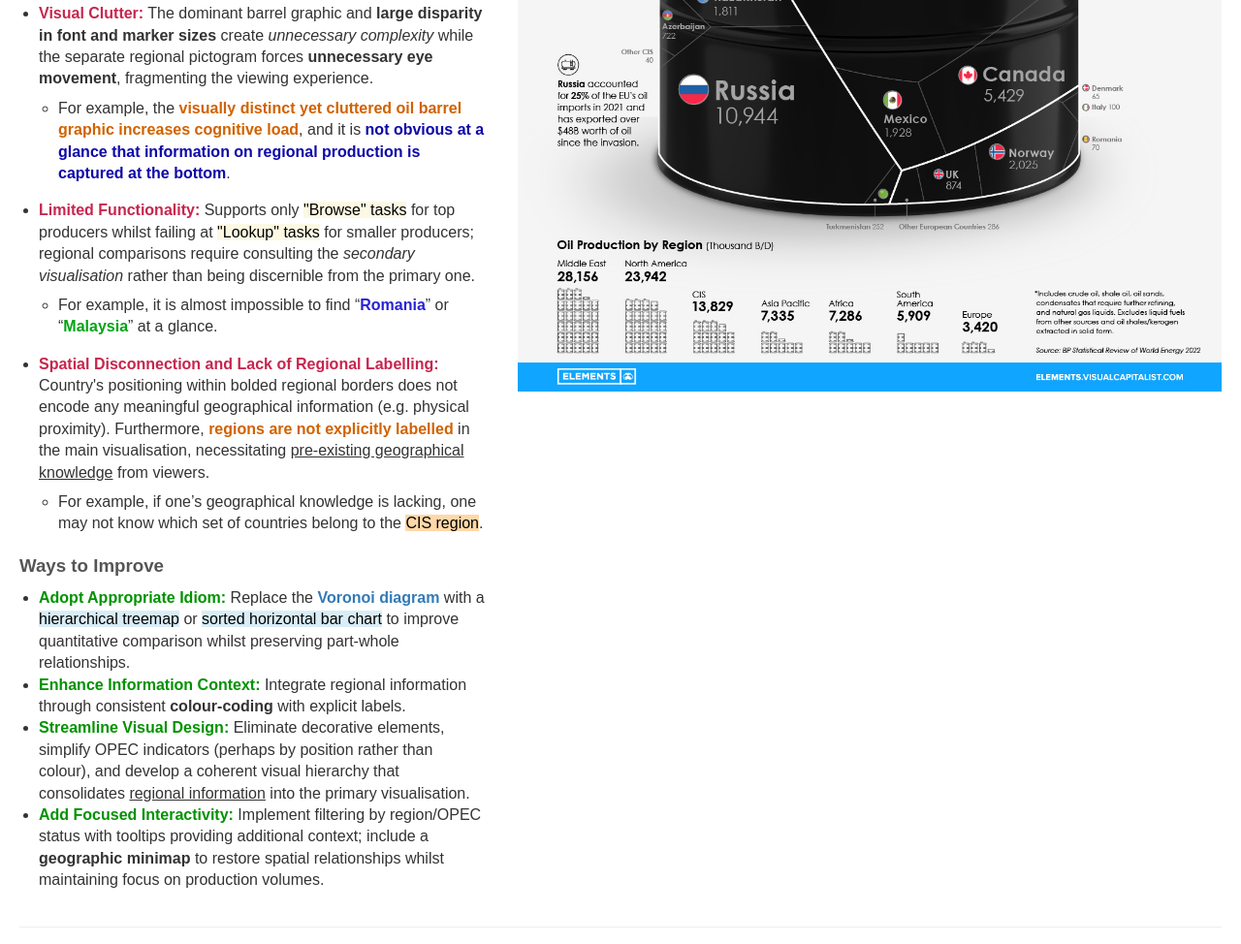
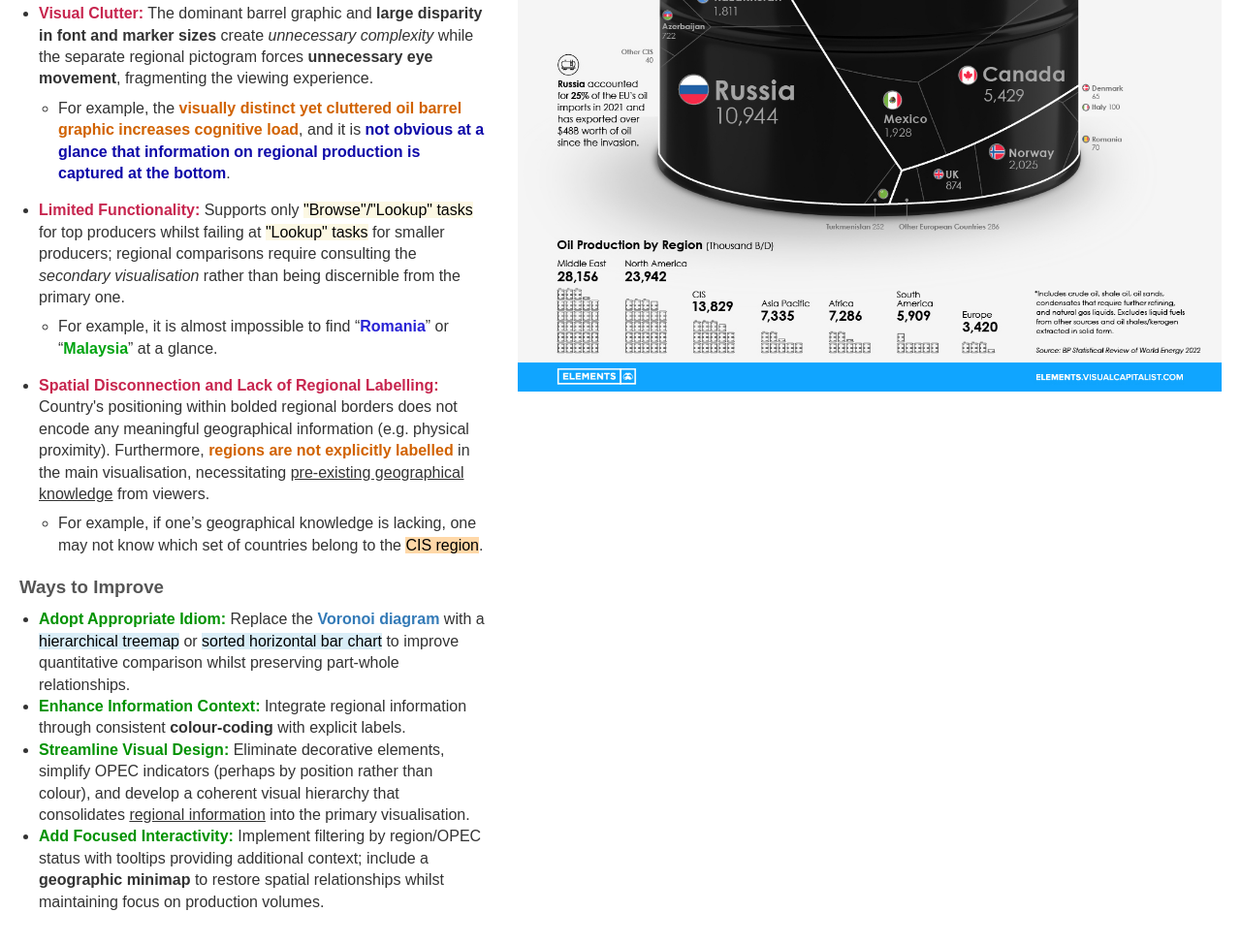
Before and after one commit to Inc0mple/IDV-assignment2, a plain HTML site: page index.html in a window 1280 px wide. Shown: the part 811-1785 px from the top of the page at 97% size. Drawn offline with nearby package versions, Linux system fonts and the light colour scheme.

Commit message:
Update index.html

```diff
--- a/index.html
+++ b/index.html
@@ -64,7 +64,7 @@
 
         <li class="critique-point" data-target="oil-region3" style="margin-bottom: 1em;">
           <strong style="color: #c7254e;">Limited Functionality:</strong> Supports only
-          <mark style="background-color: #fcf8e3;">"Browse" tasks</mark> for top producers whilst failing at
+          <mark style="background-color: #fcf8e3;">"Browse"/"Lookup" tasks</mark> for top producers whilst failing at
           <mark style="background-color: #fcf8e3;">"Lookup" tasks</mark> for smaller producers; regional comparisons
           require consulting the <em>secondary visualisation</em> rather than being discernible from the primary one.
           <ul>
```
